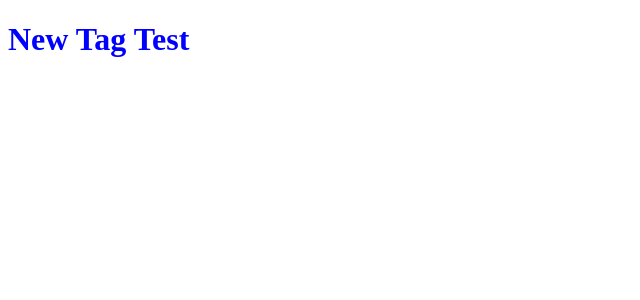
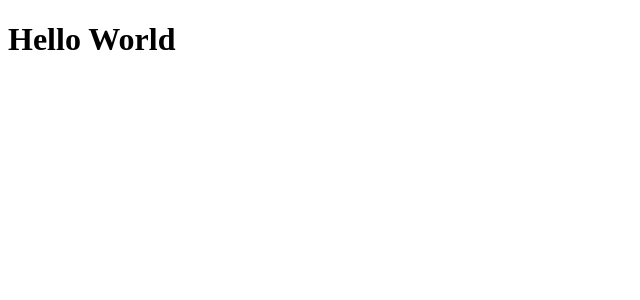
Before and after one commit to asif-mohmd/DocumentingReactJourney, a React (Vite) app in the folder React CDN/: page / in a window 1280 px wide. Shown: the top 300 px of the page, without its empty margins (0-640 px from the left). Built offline with nearby package versions, Linux system fonts and the light colour scheme.

Commit message:
Difference between React Element & React Functional Component

```diff
--- a/React CDN/App.js
+++ b/React CDN/App.js
@@ -2,17 +2,19 @@
 import React from "react"
 import ReactDOM from "react-dom/client"
 
-const parent = React.createElement("div",{id: "parent"},
-React.createElement("div",{id: "child"},
-React.createElement("h1",{id: "parent"},"This is Hhhhh1 tag")))
+// normal React Element
 
+const heading = (
+    <h1 className="head" tabIndex="5">
+        Hello World
+    </h1>
+)
 
-console.log(parent)
-
-const jsxHeading = <h1 id="heading">New Tag Test</h1>
-
-console.log(jsxHeading)
+// React Functional Component
+ const HeadingComponent = () =>(
+    <h1 className="heading">Function Component in React</h1>
+ )
 
 const root = ReactDOM.createRoot(document.getElementById("root"))
 
-root.render(jsxHeading)
+root.render(heading)
```
